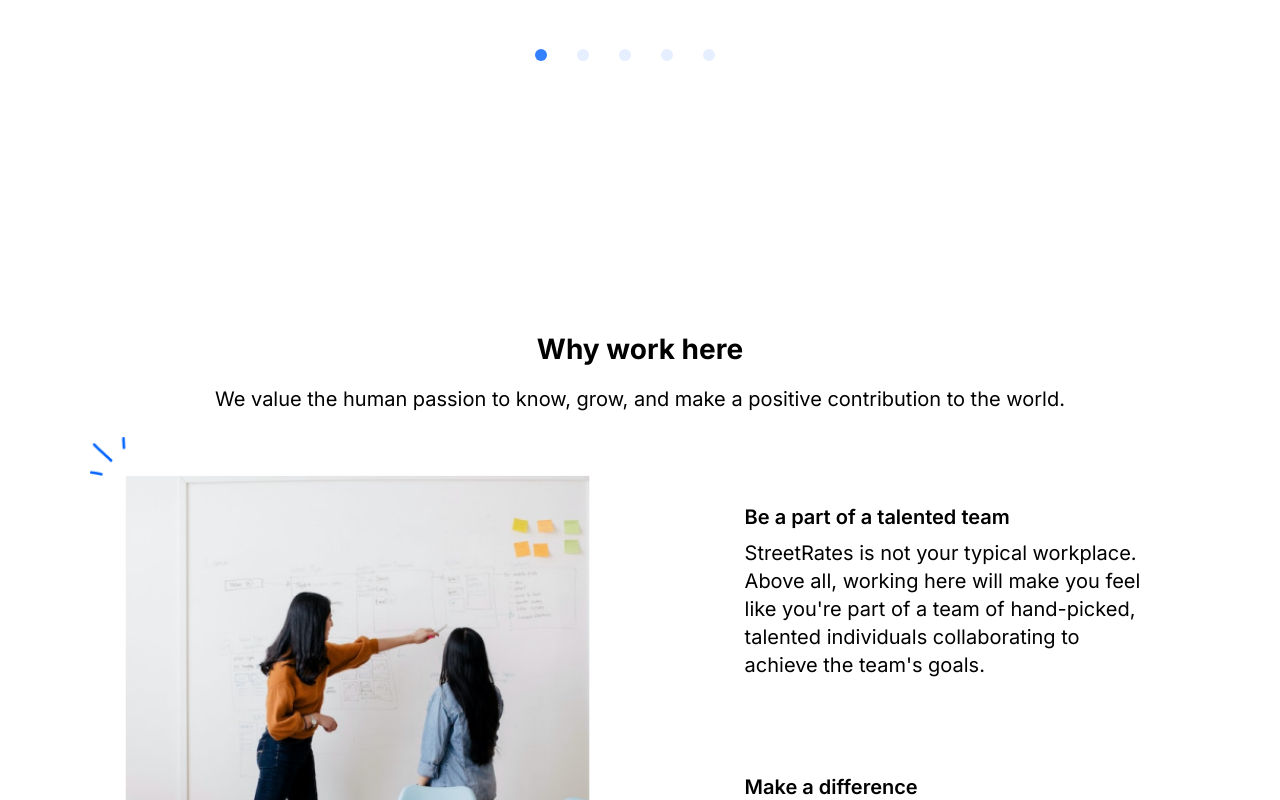
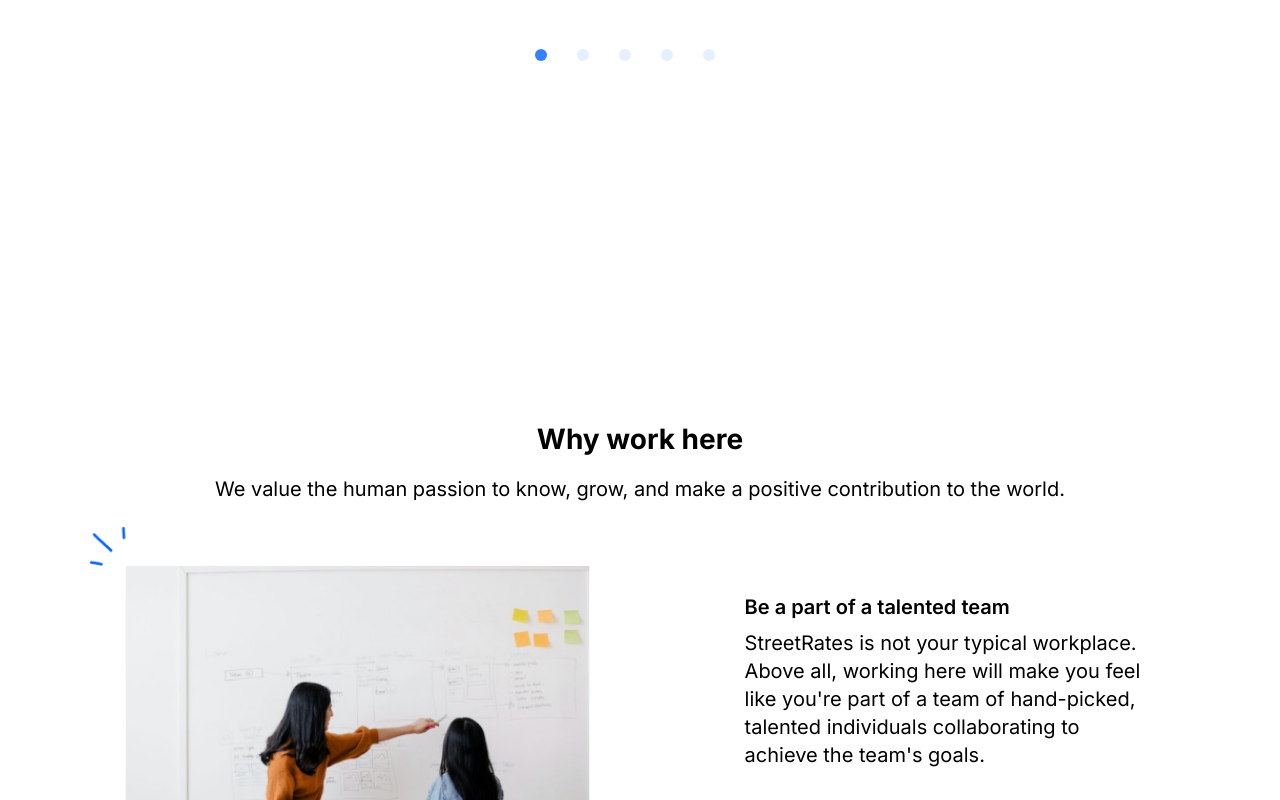
Before and after one commit to Mavrik-jnr/career-landing-page, a React (Create React App) app: page / in a window 1280 px wide. Shown: the part 2580-3380 px from the top of the page. Built offline with nearby package versions, Linux system fonts and the light colour scheme.

Commit message:
Fix: increase padding of Why work here section on bigger screens

```diff
--- a/src/App.js
+++ b/src/App.js
@@ -573,7 +573,7 @@ const WhyWorkHereWrapper = styled(Section)`
   flex-direction: column;
 `;
 const WhyWorkHere = styled.div`
-  padding-top: 210px;
+  padding-top: 300px;
   width: min(86%, 1200px);
   & h3 {
     margin-bottom: 16px;
```
